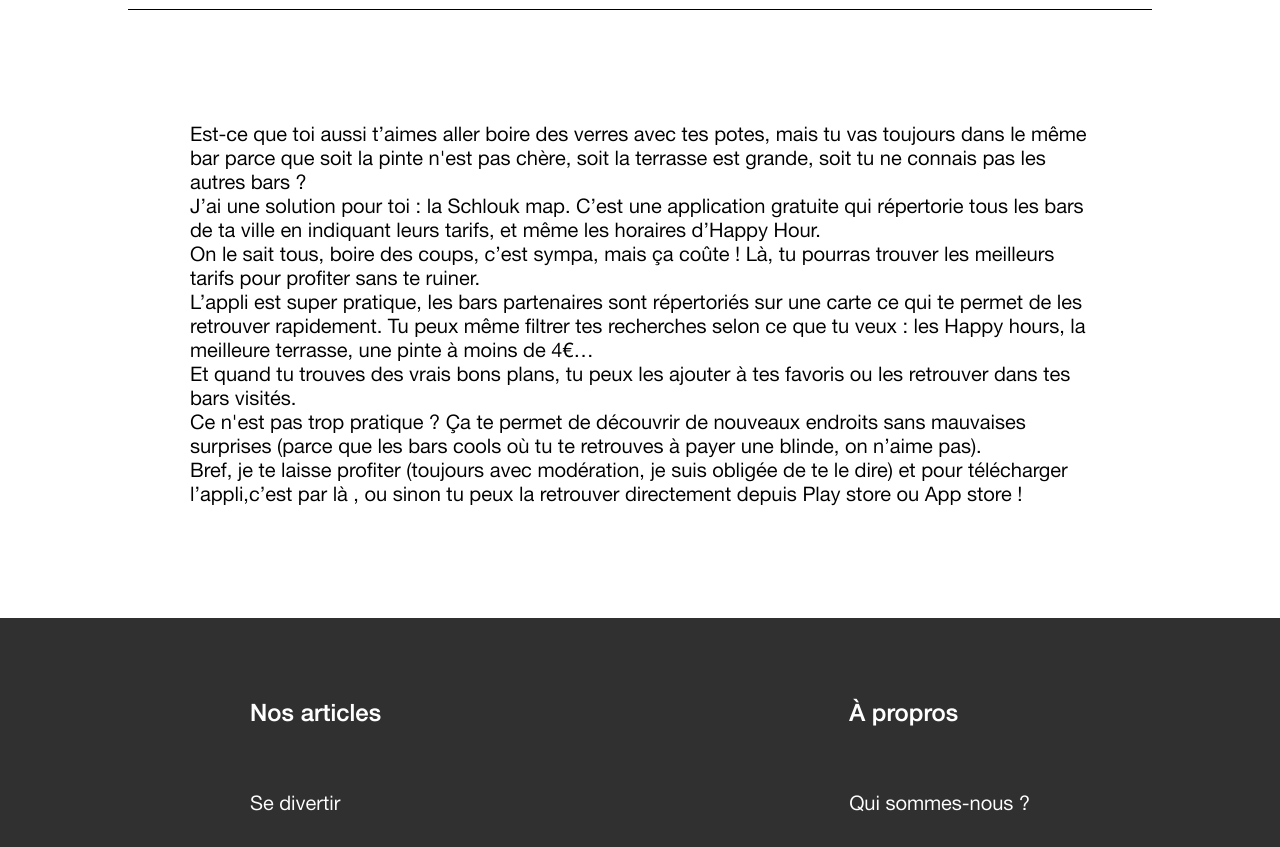
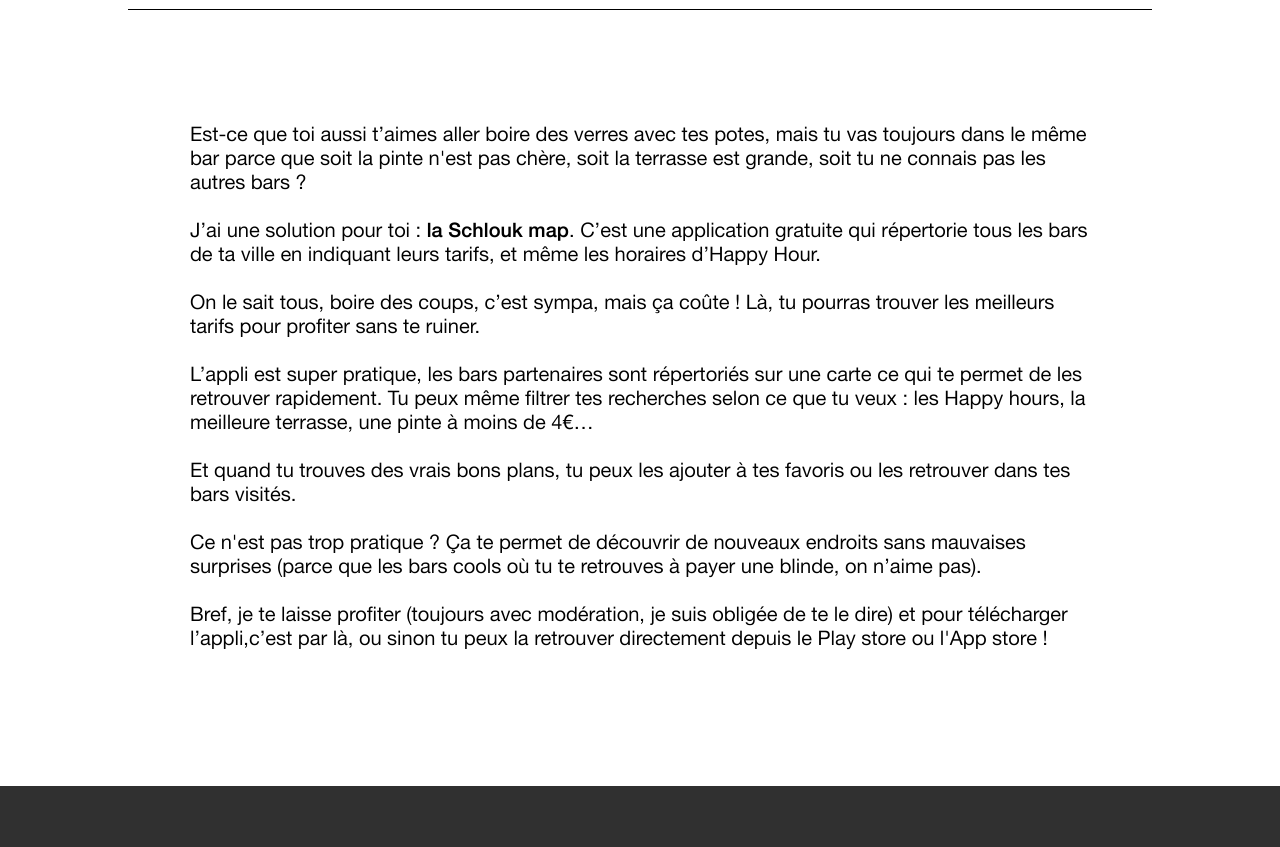
Before and after one commit to HeloisePi/Reboot2023_, a SvelteKit app: page /sedivertir/boireunverre in a window 1280 px wide. Shown: the part 620-1467 px from the top of the page. Built offline with nearby package versions, Linux system fonts and the light colour scheme.

Commit message:
espace texte

```diff
--- a/src/routes/sedivertir/boireunverre/+page.svelte
+++ b/src/routes/sedivertir/boireunverre/+page.svelte
@@ -5,18 +5,28 @@
 
 <HeroTheme srcImg="/images/logo/cocktail.svg" title="Schlouk map, pour boire des verres sans se ruiner !"></HeroTheme>
 <section>
-<Contenaire><p>Est-ce que toi aussi t’aimes aller boire des verres avec tes potes, mais tu vas toujours dans le même bar parce que soit la pinte n'est pas chère, soit la terrasse est grande, soit tu ne connais pas les autres bars ? <br>
+<Contenaire><p>Est-ce que toi aussi t’aimes aller boire des verres avec tes potes,
+    mais tu vas toujours dans le même bar parce que soit la pinte n'est pas chère,
+    soit la terrasse est grande, soit tu ne connais pas les autres bars ?</p>
 
-    J’ai une solution pour toi : la Schlouk map. C’est une application gratuite qui répertorie tous les bars de ta ville en indiquant leurs tarifs, et même les horaires d’Happy Hour.<br>
+    <p>J’ai une solution pour toi : <span class="bold">la Schlouk map</span>. C’est une application gratuite qui
+    répertorie tous les bars de ta ville en indiquant leurs tarifs, et même les horaires d’Happy Hour.</p>
 
-    On le sait tous, boire des coups, c’est sympa, mais ça coûte ! Là, tu pourras trouver les meilleurs tarifs pour profiter sans te ruiner. <br>
+    <p>On le sait tous, boire des coups, c’est sympa, mais ça coûte ! Là, tu pourras trouver les meilleurs
+    tarifs pour profiter sans te ruiner.</p>
 
-    L’appli est super pratique, les bars partenaires sont répertoriés sur une carte ce qui te permet de les retrouver rapidement. Tu peux même filtrer tes recherches selon ce que tu veux : les Happy hours, la meilleure terrasse, une pinte à moins de 4€… <br>
-    Et quand tu trouves des vrais bons plans, tu peux les ajouter à tes favoris ou les retrouver dans tes bars visités.<br>
+    <p>L’appli est super pratique, les bars partenaires sont répertoriés sur une carte ce qui te
+    permet de les retrouver rapidement. Tu peux même filtrer tes recherches selon ce que tu veux :
+    les Happy hours, la meilleure terrasse, une pinte à moins de 4€… </p>
+    <p>Et quand tu trouves des vrais bons plans, tu peux les ajouter à tes favoris ou les
+    retrouver dans tes bars visités.</p>
 
-    Ce n'est pas trop pratique ? Ça te permet de découvrir de nouveaux endroits sans mauvaises surprises (parce que les bars cools où tu te retrouves à payer une blinde, on n’aime pas).<br>
+    <p>Ce n'est pas trop pratique ? Ça te permet de découvrir de nouveaux endroits
+    sans mauvaises surprises (parce que les bars cools où tu te retrouves à payer une blinde, on n’aime pas).</p>
 
-    Bref, je te laisse profiter (toujours avec modération, je suis obligée de te le dire) et pour télécharger l’appli,<a href="c’est par là">c’est par là</a> , ou sinon tu peux la retrouver directement depuis Play store ou App store !<br></p>
+    <p>Bref, je te laisse profiter (toujours avec modération, je suis obligée de te le dire)
+    et pour télécharger l’appli,<a href="https://www.schlouk-map.com/fr/">c’est par là</a>, ou sinon tu peux la retrouver
+    directement depuis le Play store ou l'App store !</p>
 
     </Contenaire>
 </section>
@@ -36,5 +46,6 @@
     }
     p{
         max-width: 900px;
+        margin-bottom: 3vh;
     }
 </style>
```
